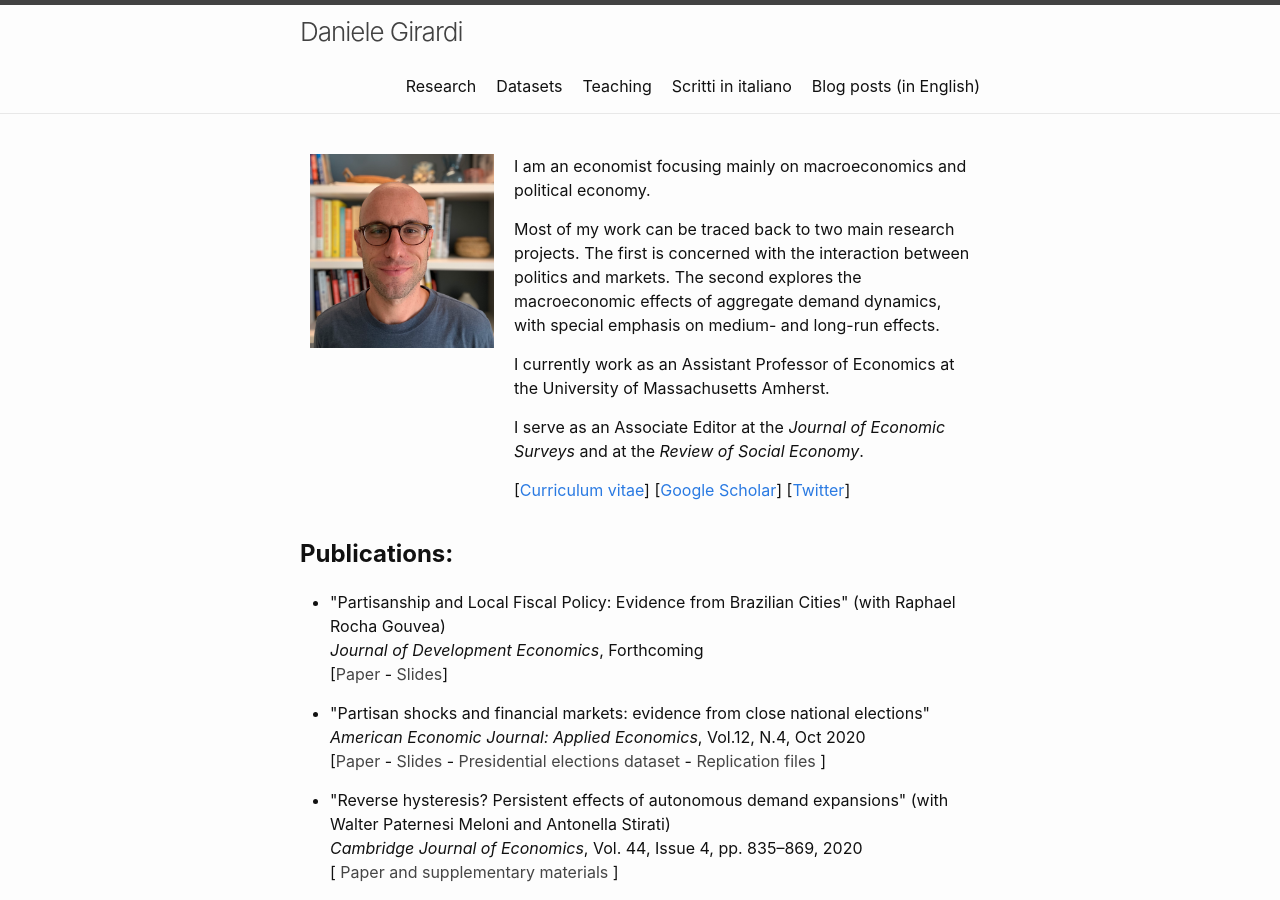
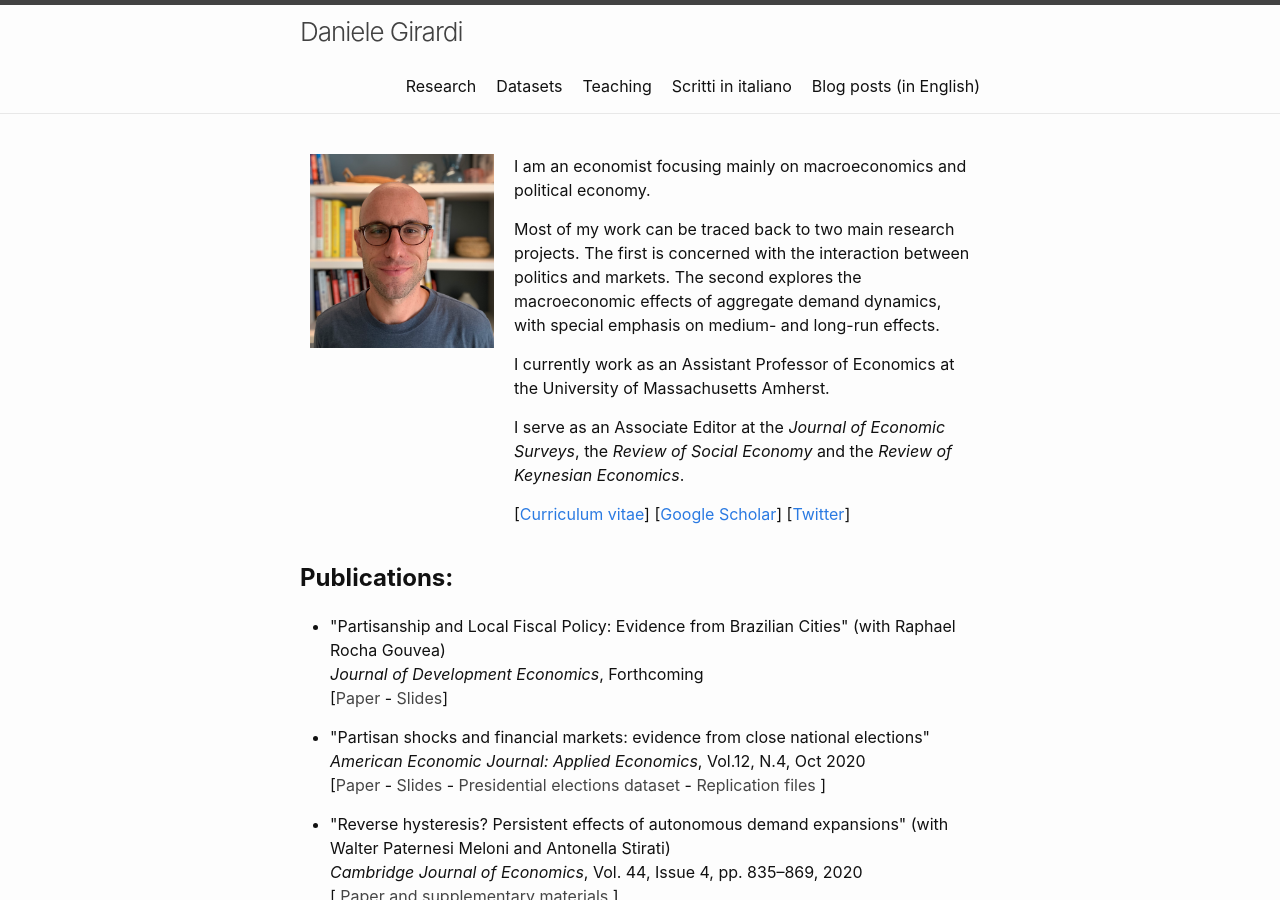
Before and after one commit to danielegirardi/danielegirardi.github.io, a Jekyll site: the page built from index.md, in a window 1280 px wide and 900 px high. Built offline with Jekyll 4.4.1, drawn with Linux system fonts in a browser that asks for light colours.

Commit message:
Update home.html

```diff
--- a/_layouts/home.html
+++ b/_layouts/home.html
@@ -52,7 +52,7 @@ layout: default
 
 <p> I currently work as an Assistant Professor of Economics at the University of Massachusetts Amherst. </p>
 
-    <p> I serve as an Associate Editor at the <em>Journal of Economic Surveys</em> and at the <em>Review of Social Economy</em>. </p>
+    <p> I serve as an Associate Editor at the <em>Journal of Economic Surveys</em>, the <em>Review of Social Economy</em> and the <em>Review of Keynesian Economics</em>. </p>
 
 <p> [<a href="https://danielegirardi.github.io/CV%20Daniele%20Girardi.pdf" target="_blank" rel="noopener">Curriculum vitae</a>] [<a href="https://scholar.google.com/citations?user=XDTux6YAAAAJ&hl=en" target="_blank" rel="noopener">Google Scholar</a>] [<a href="https://twitter.com/DanieleGirardi_" target="_blank" rel="noopener">Twitter</a>]    </p>
 
```
